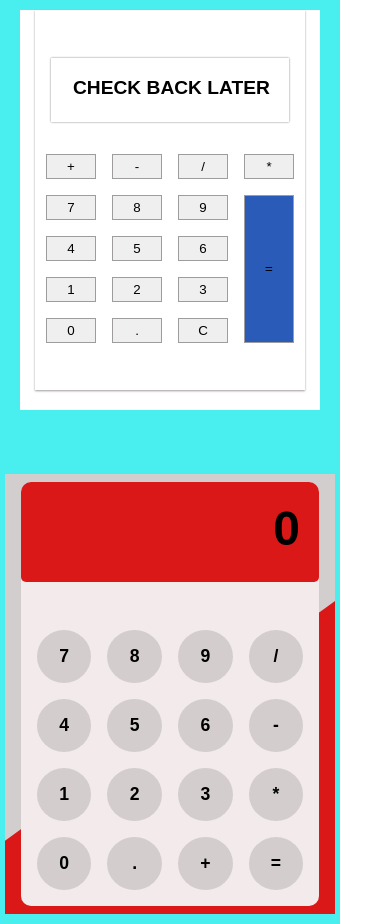
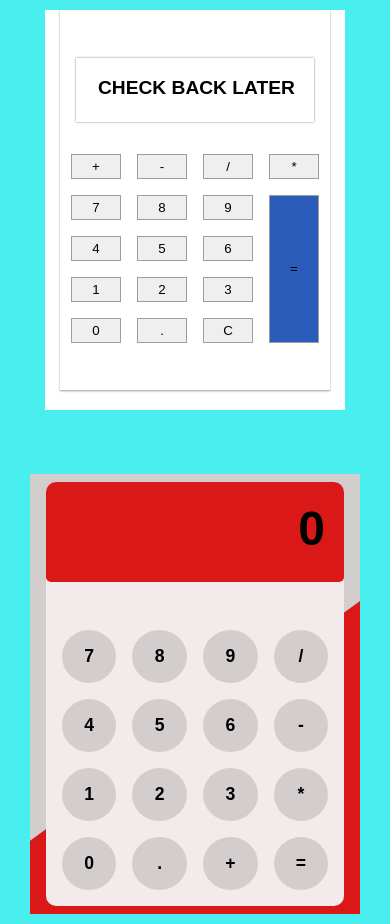
Before and after one commit to Dr-Maxwell/basic-calculator, a plain HTML site: page index.html in a window 390 px wide. Drawn offline with Linux system fonts and the light colour scheme.

Commit message:
third commit

```diff
--- a/calc.css
+++ b/calc.css
@@ -28,7 +28,7 @@ body {
   body {
     margin: 0px;
     height: 100%;
-    max-width: 340px;
+    min-width: 340px;
   }
 
   .container {
```
